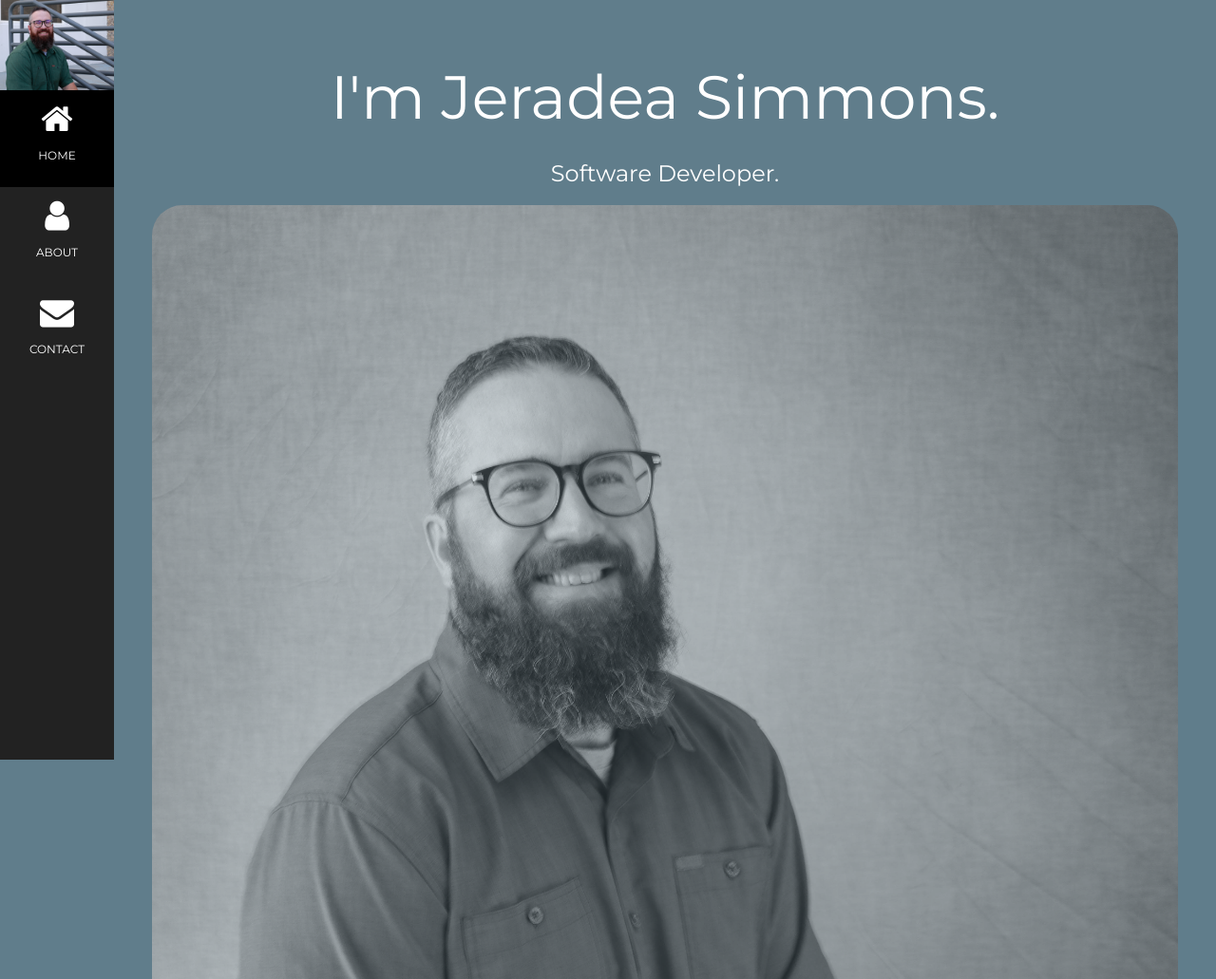
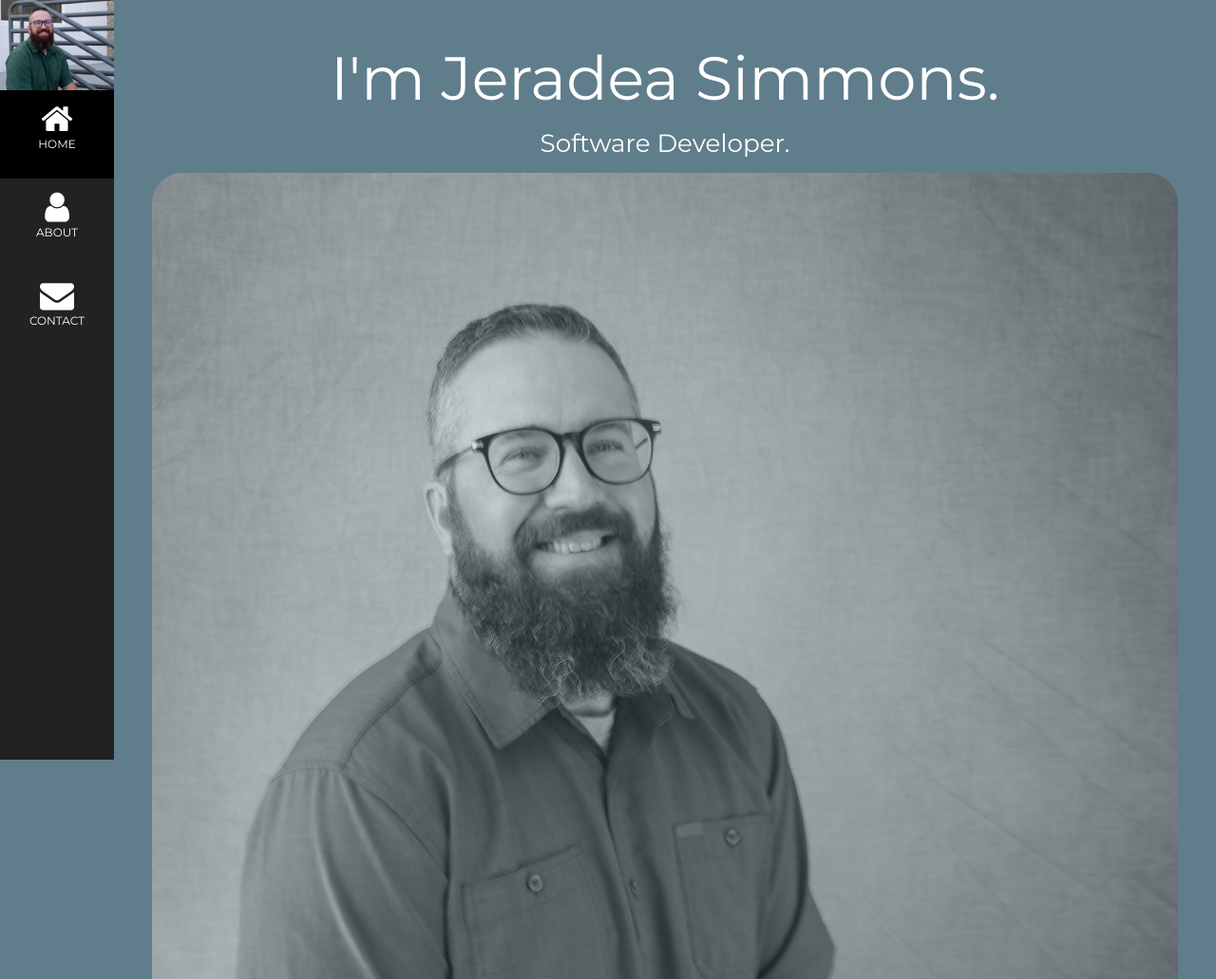
Before and after one commit to JeradeaSimmons/LandingPage2, a plain HTML site: page index.html in a window 1280 px wide. Shown: the top 1031 px of the page at 95% size. Drawn offline with nearby package versions, Linux system fonts and the light colour scheme.

Commit message:
messing around

```diff
--- a/index.html
+++ b/index.html
@@ -7,6 +7,7 @@
 <link rel="stylesheet" href="https://www.w3schools.com/w3css/4/w3.css">
 <link rel="stylesheet" href="https://fonts.googleapis.com/css?family=Montserrat">
 <link rel="stylesheet" href="https://cdnjs.cloudflare.com/ajax/libs/font-awesome/4.7.0/css/font-awesome.min.css">
+<link href='https://cdn.jsdelivr.net/npm/bootstrap@5.0.2/dist/css/bootstrap.min.css' rel='stylesheet' integrity='sha384-EVSTQN3/azprG1Anm3QDgpJLIm9Nao0Yz1ztcQTwFspd3yD65VohhpuuCOmLASjC' crossorigin='anonymous'>
 <style>
 body, h1,h2,h3,h4,h5,h6 {font-family: "Montserrat", sans-serif}
 .w3-row-padding img {margin-bottom: 12px}
```
